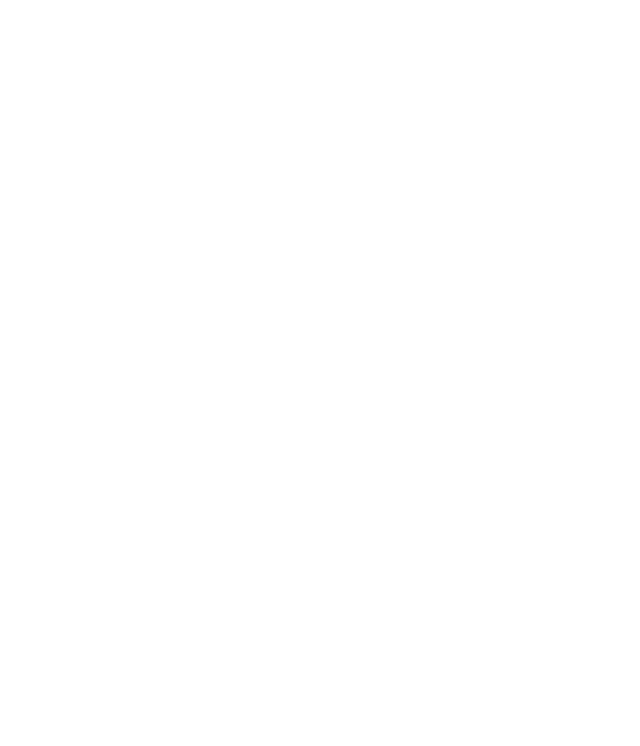
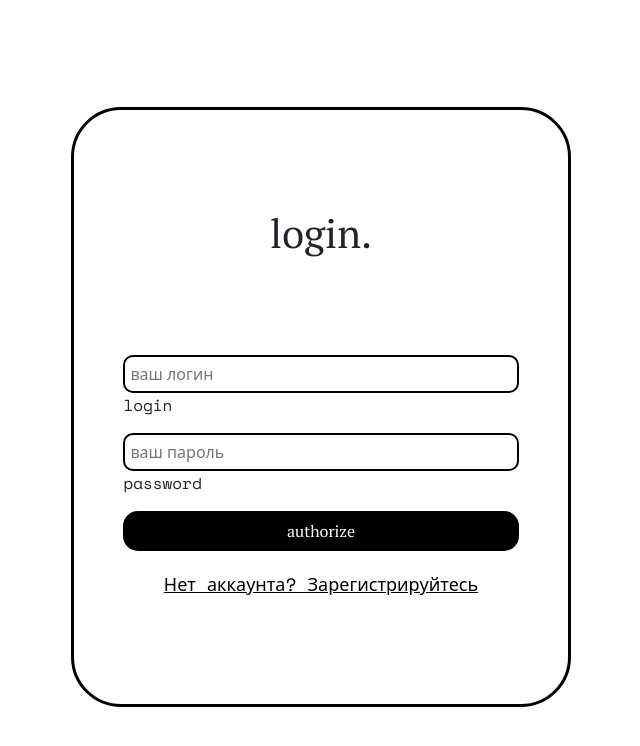
Before and after one commit to slsforme/TON_project_front_end, a React (Vite) app: page /auth in a window 1280 px wide. Before the commit this address had no page. Shown: the top 746 px of the page, without its empty margins (319-959 px from the left). Built offline with nearby package versions, Linux system fonts and the light colour scheme; what @tonconnect/ui-react would draw is missing.

Commit message:
added auth & registration pages

```diff
--- a/src/App.tsx
+++ b/src/App.tsx
@@ -5,6 +5,9 @@
 import Chart from './pages/Chart';
 import FAQ from './pages/FAQ';
 import Market from './pages/Market';
+import AuthorizationPage from './pages/AuthorizationPage';
+import RegistrationPage from './pages/RegistrationPage';
+
 
 function App() {
   return (
@@ -19,6 +22,10 @@
           <Route path='/faq' element={<FAQ />}/>
           <Route index element={<Market />}/>
           <Route path='/market' element={<Market />}/>
+          <Route index element={<AuthorizationPage />}/>
+          <Route path='/auth' element={<AuthorizationPage />}/>
+          <Route index element={<RegistrationPage />}/>
+          <Route path='/register' element={<RegistrationPage />}/>
         </Routes>
     </BrowserRouter>
 	</>
--- /dev/null
+++ b/src/pages/AuthorizationPage.tsx
@@ -0,0 +1,25 @@
+import React from 'react'
+import '../styles/auth.css'
+import { NavLink } from 'react-router-dom';
+
+
+const AuthorizationPage = () => {
+    return <>
+        <main className="w-100 h-100 d-flex justify-content-center align-items-center">
+            <div className="auth-container">
+                <h1>login.</h1>
+                <div className="inputs-container">
+                    <input className='custom-import' type="text" id="" placeholder='ваш логин'/>
+                    <label ><p>login</p></label>
+                    <input className='custom-import' type="password" id="" placeholder='ваш пароль'/>
+                    <label><p>password</p></label>
+                    <button id='black-btn'>authorize</button>
+
+                    <p id='reg-link'><NavLink to='/register'>Нет аккаунта? Зарегистрируйтесь</NavLink></p>
+                </div>
+            </div>
+        </main>
+    </>
+}
+
+export default AuthorizationPage
--- a/src/pages/FAQ.tsx
+++ b/src/pages/FAQ.tsx
@@ -8,7 +8,7 @@
     return <>
     <Header />
         <main className="w-100 h-100">
-            <h1 style={{ marginTop:'5%',  textAlign:'center'}}>Самые частозадаваем вопросы.</h1>
+            <h1 style={{ marginTop:'5%',  textAlign:'center'}}>Самые частозадаваемые вопросы.</h1>
             <div style={{ marginTop:'2%', marginLeft:'15%', textAlign:'justify', marginRight:'15%'}}>
                 <ul>
                     <li><h2>Что такое криптовалюта TON?</h2></li>
--- /dev/null
+++ b/src/pages/RegistrationPage.tsx
@@ -0,0 +1,29 @@
+import React from 'react'
+import '../styles/auth.css'
+import { NavLink } from 'react-router-dom';
+
+
+const RegistrationPage = () => {
+    return <>
+        <main className="w-100 h-100 d-flex justify-content-center align-items-center">
+            <div className="auth-container" id='register-window'>
+                <h1>register.</h1>
+                <div className="inputs-container">
+                    <input className='custom-import' type="email" id="" placeholder='ваш email'/>
+                    <label><p>email</p></label>
+                    <input className='custom-import' type="text" id="" placeholder='ваш логин'/>
+                    <label ><p>login</p></label>
+                    <input className='custom-import' type="password" id="" placeholder='ваш пароль'/>
+                    <label><p>password</p></label>
+                    <input className='custom-import' type="password" id="" placeholder='ещё раз ваш пароль'/>
+                    <label><p>confirm password</p></label>
+                    <button id='black-btn'>register</button>
+
+                    <p id='reg-link'><NavLink to='/auth'>Уже есть аккаунт? Войти</NavLink></p>
+                </div>
+            </div>
+        </main>
+    </>
+}
+
+export default RegistrationPage
--- /dev/null
+++ b/src/styles/auth.css
@@ -0,0 +1,99 @@
+* {
+    margin: 0;
+    padding: 0;
+}
+
+#grey-bg{
+    height: 100%;
+  }
+
+main{
+    height: 100%;
+}
+
+.auth-container{
+    width: 25%;
+    height: 600px;
+    margin-top: 7%;
+    border-radius: 50px;
+    border: 3px solid black;
+    background-color: white;
+    min-width: 500px;
+}
+
+.auth-container h1{
+    font-family: "PT Serif", serif;
+    text-align: center;
+    margin-top: 20%;
+    display: flex;
+    justify-content: center;
+    align-items: center;
+
+}
+
+.inputs-container{
+    margin-top: 20%;
+    width: 80%;
+    margin-left: 10%;
+    display: flex;
+    flex-direction: column;
+}
+
+.inputs-container label p{
+    font-family: "Space Mono", system-ui;
+
+}
+
+.custom-import{
+    outline: none; /* Убирает стандартное выделение */
+    border: 2px solid black; /* Задать свою рамку при фокусе */
+    border-radius: 10px;
+    padding: 5px;
+    transition: font-size 0.3s ease, color 0.3s ease; /* Плавный переход стилей */
+
+}
+
+.custom-import:focus{
+    outline: none;
+    border: 2px solid grey; /* Задать свою рамку при
+    font-size: 20px; /* Увеличение текста при фокусе */
+    color: #333; /* Плавная смена цвета текста */
+}
+
+#black-btn{
+    background-color: black;
+    color: white;
+    font-family: "PT Serif", serif;
+    border: none;
+    padding: 0.5rem;
+    border-radius: 15px;
+    transition: background-color 0.75s ease;
+}
+
+#black-btn:hover{
+    background-color: grey;
+}
+
+#reg-link{
+    margin-top: 5%;
+    text-align: center;
+}
+
+.inputs-container a{
+    color: black;
+    font-size: large;
+    transition: color .5s ease
+}
+
+.inputs-container a:hover{
+    color: grey !important;
+}
+
+.input-field::-webkit-input-placeholder {
+    font-family: "Space Mono", system-ui;
+}
+
+#register-window{
+    height: 700px;
+    margin-top: 5% !important;
+}
```
